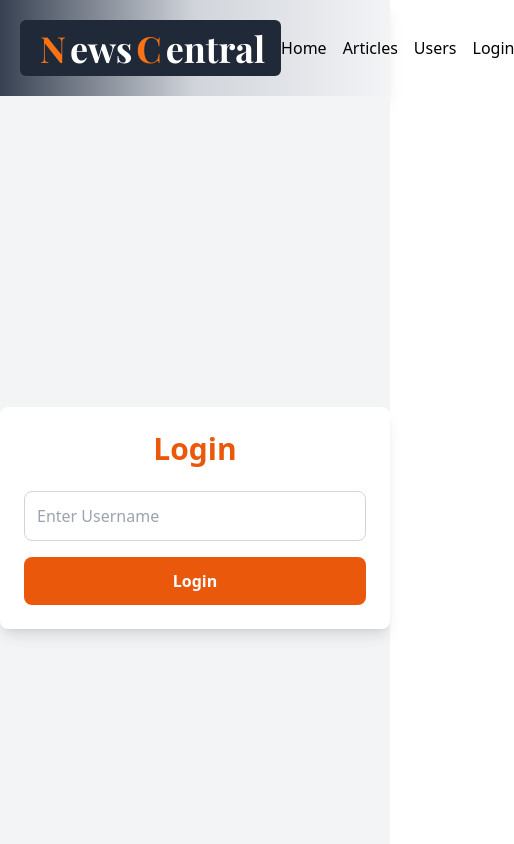
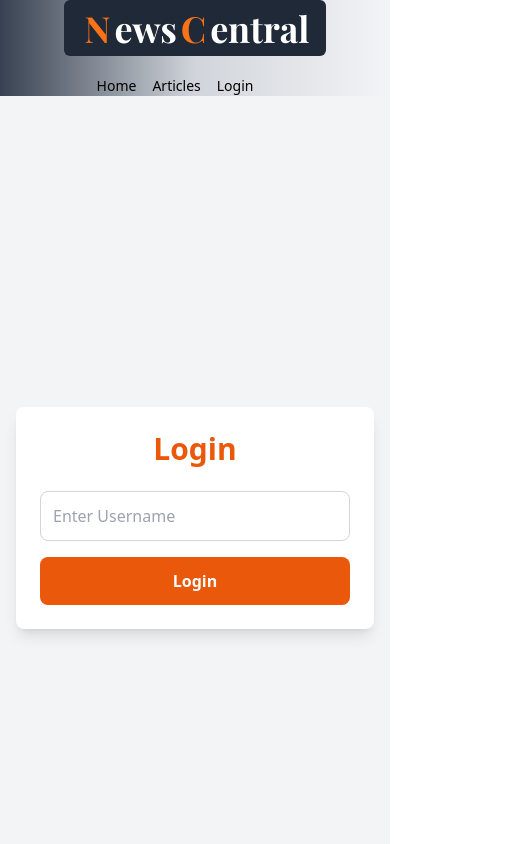
Before and after one commit to Vii182/fe-nc-news, a React (Vite) app: page /login in a window 390 px wide. Shown: the top 844 px of the page, 514 px wide, since content can reach past the window. Built offline with nearby package versions, Linux system fonts and the light colour scheme.

Commit message:
Added Quick Logout Function to NavBar element in Header, plus adjusted CSS for mobile

```diff
--- a/src/App.jsx
+++ b/src/App.jsx
@@ -3,7 +3,6 @@ import Header from "./components/Header";
 import "./index.css";
 import Home from "./sections/Home";
 import Articles from "./sections/Articles";
-import Users from "./sections/Users";
 import SingleArticle from "./components/articles-components/SingleArticle";
 import Footer from "./components/Footer";
 import LoginPage from "./sections/LoginPage";
@@ -18,7 +17,6 @@ function App() {
           <Route path="/" element={<Home />} />
           <Route path="/articles" element={<Articles />} />
           <Route path="/articles/:article_id" element={<SingleArticle />} />
-          <Route path="/users" element={<Users />} />
           <Route path="/login" element={<LoginPage />} />
         </Routes>
         <Footer />
--- a/src/components/Header.jsx
+++ b/src/components/Header.jsx
@@ -2,8 +2,8 @@ import NavBar from "./NavBar";
 
 const Header = () => {
   return (
-    <section className="flex items-center justify-between h-24 bg-gradient-to-r from-gray-700 via-gray-300 to-gray-100 px-5 shadow-lg">
-      <div className="bg-gray-800 px-4 py-2 rounded-md">
+    <header className="flex flex-col sm:flex-row items-center justify-between h-24 bg-gradient-to-r from-gray-700 via-gray-300 to-gray-100 px-5 shadow-lg">
+      <div className="flex items-center sm:mb-0 bg-gray-800 mb-4 px-4 py-2 rounded-md">
         <h1 className=" text-4xl font-playfair font-bold text-white">
           <span className="text-orange-500 text-4xl px-1">N</span>
           <span>ews</span>
@@ -15,7 +15,7 @@ const Header = () => {
       <div className="mr-10">
         <NavBar />
       </div>
-    </section>
+    </header>
   );
 };
 
--- a/src/components/NavBar.jsx
+++ b/src/components/NavBar.jsx
@@ -1,32 +1,48 @@
-import { Link } from "react-router-dom";
+import { Link, useNavigate } from "react-router-dom";
+import { useContext } from "react";
+import { UserContext } from "../context/UserContext";
 
 const NavBar = () => {
+  const { user, logout } = useContext(UserContext);
+  const navigate = useNavigate();
+
+  const handleQuickLogout = () => {
+    logout();
+    navigate("/");
+  };
+
   return (
-    <nav className="flex space-x-4">
+    <nav className="flex items-center space-x-4">
       <Link
         to="/"
-        className="transition-transform transform hover:scale-110 hover:text-orange-500 focus:outline-none focus:ring-2 focus:ring-orange-600"
+        className="text-sm sm:text-base transition-transform transform hover:scale-110 hover:text-orange-500 focus:outline-none focus:ring-2 focus:ring-orange-600"
       >
         Home
       </Link>
       <Link
         to="/articles"
-        className="transition-transform transform hover:scale-110 hover:text-orange-500 focus:outline-none focus:ring-2 focus:ring-orange-600"
+        className="text-sm sm:text-base transition-transform transform hover:scale-110 hover:text-orange-500 focus:outline-none focus:ring-2 focus:ring-orange-600"
       >
         Articles
       </Link>
-      <Link
-        to="/Users"
-        className="transition-transform transform hover:scale-110 hover:text-orange-500 focus:outline-none focus:ring-2 focus:ring-orange-600"
+      {user ? (
+        <>
+          <span className="text-orange-400">Hello, {user.username}</span>
+          <button
+            onClick={handleQuickLogout}
+            className="text-sm sm:text-base transition-transform transform hover:scale-110 hover:text-red-500 focus:outline-none focus:ring-2 focus:ring-red-600"
           >
-        Users
-      </Link>
+            Logout
+          </button>
+        </>
+      ) : (
         <Link
           to="/login"
-        className="transition-transform transform hover:scale-110 hover:text-orange-500 focus:outline-none focus:ring-2 focus:ring-orange-600"
+          className="text-sm sm:text-base transition-transform transform hover:scale-110 hover:text-orange-500 focus:outline-none focus:ring-2 focus:ring-orange-600"
         >
           Login
         </Link>
+      )}
     </nav>
   );
 };
--- a/src/components/users-components/Login.jsx
+++ b/src/components/users-components/Login.jsx
@@ -24,7 +24,7 @@ const LoginForm = () => {
     <div className="login-component">
       {user ? (
         <>
-          <span className="text-orange-600 text-lg font-semibold">
+          <span className="text-orange-600 text-lg font-semibold flex justify-center text-center">
             Welcome, {user.username}
           </span>
           <button
--- a/src/sections/LoginPage.jsx
+++ b/src/sections/LoginPage.jsx
@@ -2,7 +2,7 @@ import LoginForm from "../components/users-components/Login";
 
 const LoginPage = () => {
   return (
-    <section className="flex items-center justify-center h-screen bg-gray-100">
+    <section className="flex items-center justify-center h-screen bg-gray-100 px-4">
       <div className="w-full max-w-md p-6 bg-white rounded-lg shadow-lg">
         <h2 className="text-3xl font-bold text-orange-600 mb-6 text-center">
           Login
```
Lines whose indentation alone changed are shown as unchanged.
